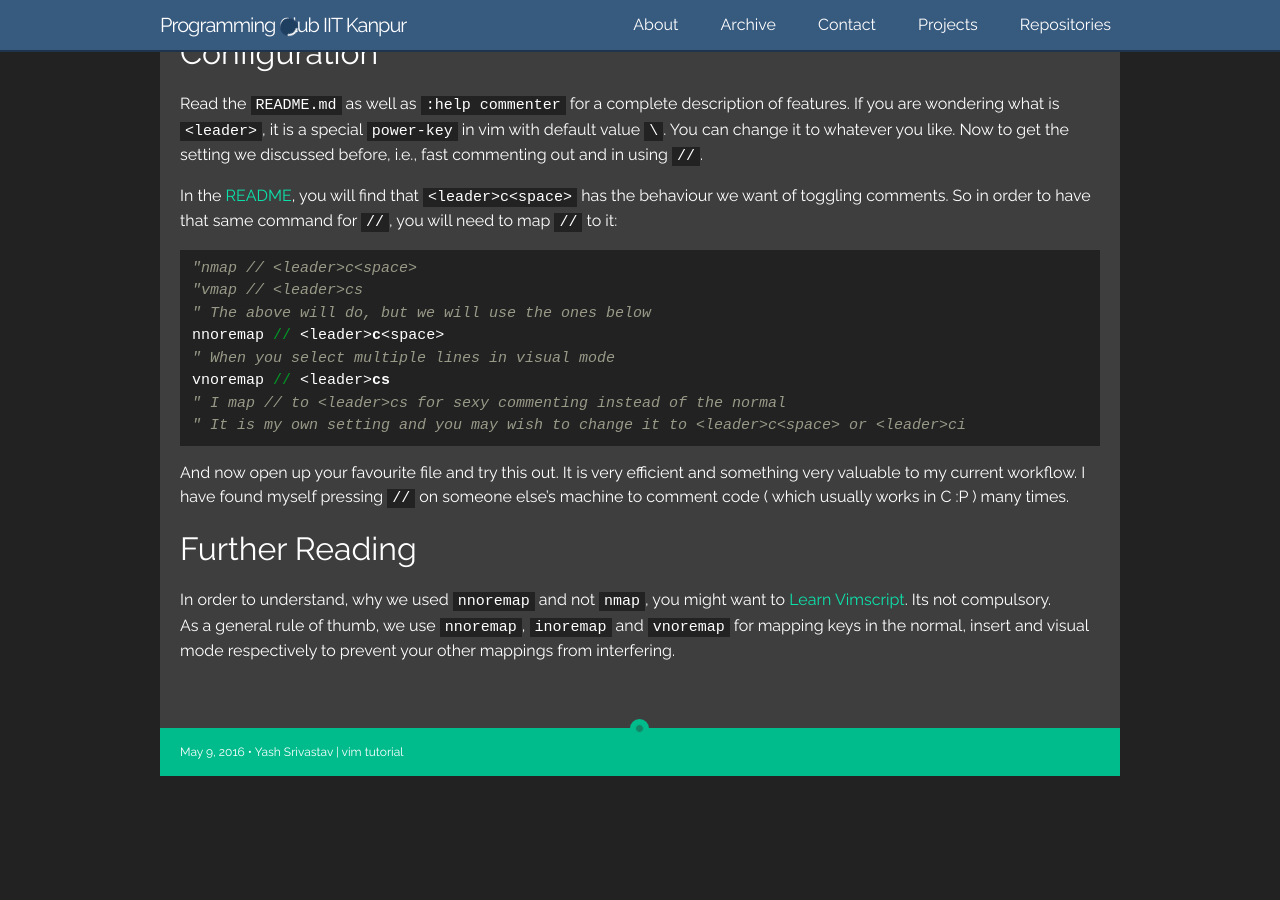
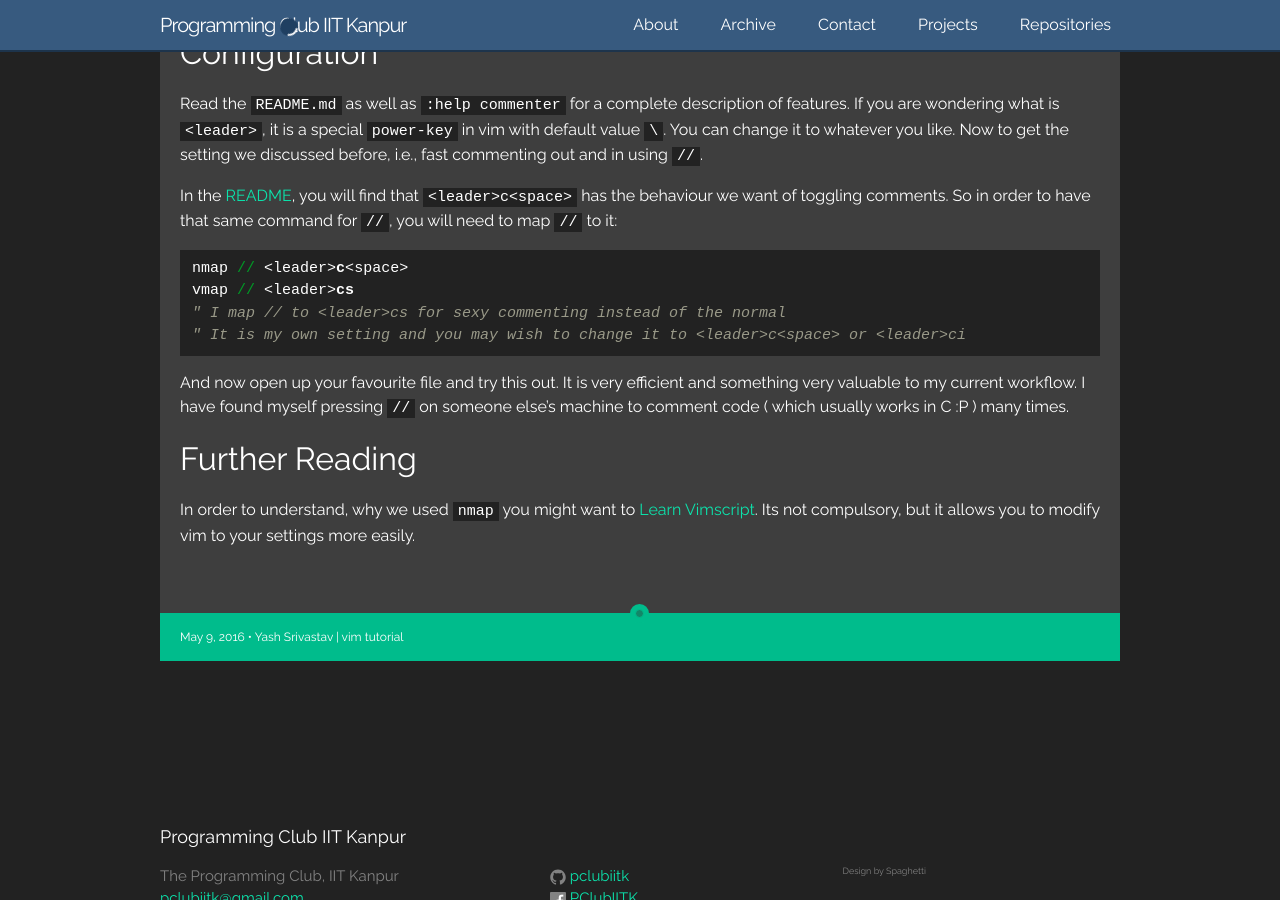
Before and after one commit to pclubiitk/pclub.in, a Jekyll site: the page built from _posts/2016-05-09-nerdcommenter.md, in a window 1280 px wide and 900 px high, scrolled down 696 px. Built offline with Jekyll 4.4.1, drawn with Linux system fonts in a browser that asks for light colours; nearby versions of some CDN libraries; comment, search, counter and statistics services are not loaded; a style sheet for code colours, icons or effects is not loaded.

Commit message:
Fixed error

```diff
--- a/_posts/2016-05-09-nerdcommenter.md
+++ b/_posts/2016-05-09-nerdcommenter.md
@@ -58,12 +58,8 @@ of toggling comments. So in order to have that same command for `//`, you will
 need to map `//` to it:
 
 {% highlight vim %}
-"nmap // <leader>c<space>
-"vmap // <leader>cs
-" The above will do, but we will use the ones below
-nnoremap // <leader>c<space>
-" When you select multiple lines in visual mode
-vnoremap // <leader>cs
+nmap // <leader>c<space>
+vmap // <leader>cs
 " I map // to <leader>cs for sexy commenting instead of the normal
 " It is my own setting and you may wish to change it to <leader>c<space> or <leader>ci
 {% endhighlight %}
@@ -74,9 +70,6 @@ machine to comment code ( which usually works in C :P ) many times.
 
 ## Further Reading
 
-In order to understand, why we used `nnoremap` and not `nmap`,
+In order to understand, why we used `nmap`
 you might want to [Learn Vimscript](http://learnvimscriptthehardway.stevelosh.com/).
-Its not compulsory.
-As a general rule of thumb, we use `nnoremap`, `inoremap`
-and `vnoremap` for mapping keys in the normal, insert and visual mode respectively to
-prevent your other mappings from interfering.
+Its not compulsory, but it allows you to modify vim to your settings more easily.
```
